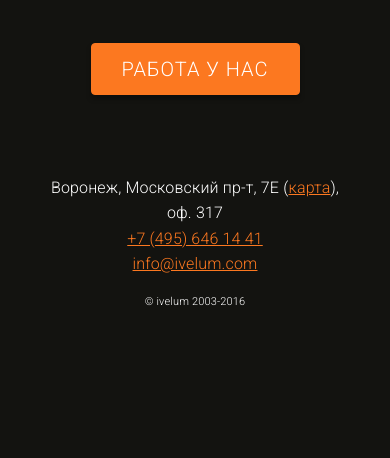
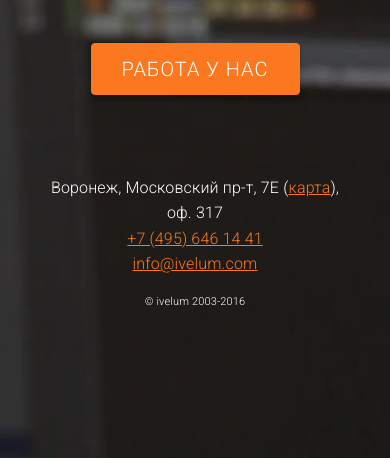
Before and after one commit to ivelum/ivelum.github.io, a plain HTML site: page index.html in a window 390 px wide. Shown: the part 386-844 px from the top of the page. Drawn offline with Linux system fonts and the light colour scheme.

Commit message:
Reapply styles to BG video

```diff
--- a/css/styles.css
+++ b/css/styles.css
@@ -82,6 +82,7 @@ h1 {
   white-space: nowrap;
 }
 
+/* Bachground */
 .fullscreen-bg {
   position: fixed;
   top: 0;
@@ -92,7 +93,9 @@ h1 {
   z-index: -100;
 }
 
-.fullscreen-bg-Xvideo {
+/* BG video */
+
+.fullscreen-bg-video {
   position: absolute;
   top: 50%;
   left: 50%;
@@ -108,14 +111,11 @@ h1 {
 
 @media (max-width: 767px) {
   .fullscreen-bg {
-	background: url('video/background.jpg') center center no-repeat;
-	-webkit-background-size: cover;
-	-moz-background-size: cover;
-	-o-background-size: cover;
-	background-size: cover;
+    background: url('../video/background.jpg') center center no-repeat;
+    background-size: cover;
   }
 
   .fullscreen-bg-video {
-	display: none;
+    display: none;
   }
 }
```
